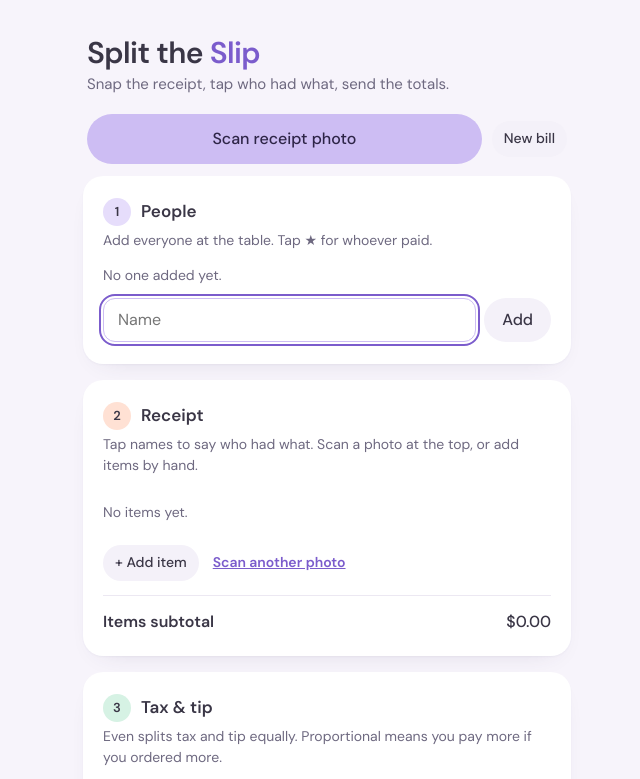
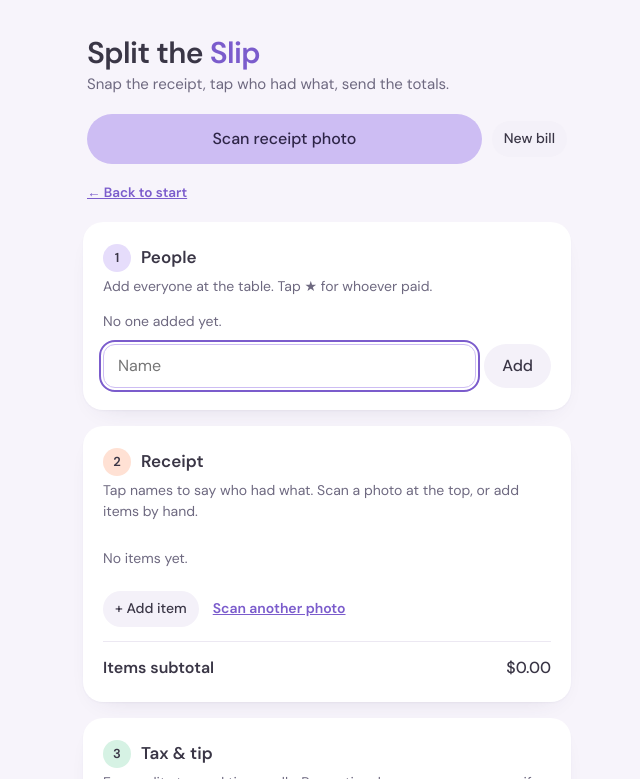
Before and after one commit to kaitlinmae/SplitTheSlip, a plain HTML site: page index.html in a window 1280 px wide. Both pictures are taken after a click on the button "or type it in". Shown: the top 779 px of the page, without its empty margins (313-953 px from the left). Drawn offline with Linux system fonts and the light colour scheme.

Commit message:
Add "Back to start" link from the example or a blank bill
Owner feedback: after "See an example" there was no way back to the
first screen. The link shows until the visitor starts a bill of their own.

Co-Authored-By: Claude Opus 5.5 <noreply@anthropic.com>
Claude-Session: https://claude.ai/code/session_013js1HUa1Nxr7oFCpvBc5in

```diff
--- a/index.html
+++ b/index.html
@@ -151,6 +151,8 @@ label.linkbtn{display:inline-flex;align-items:center;font-size:14px}
 .w-scan{width:100%;justify-content:center;min-height:54px;font-size:17px;gap:8px}
 .w-trust{margin:12px 0 0;color:var(--quiet);font-size:13px}
 .linkbtn.quiet{color:var(--quiet);font-weight:500}
+.startnote{display:flex;flex-wrap:wrap;align-items:center;gap:4px 12px}
+.startnote .linkbtn{padding:0;font-size:13.5px}
 .everyone{border:1.5px dashed var(--accent)!important;background:transparent!important;color:var(--accent-text)!important}
 .everyone[aria-pressed=true]{background:var(--accent-text)!important;border-style:solid!important;color:var(--chip-on-ink)!important}
 body.has-bar .wrap{padding-bottom:132px}
@@ -211,7 +213,7 @@ textarea.fallback{width:100%;min-height:120px;margin-top:8px;font:13px "IBM Plex
  <p class="status topstatus" id="scanStatus" aria-live="polite"></p>
  <div class="choice" id="scanChoice" role="group" aria-label="Add or replace scanned items" hidden></div>
  <p class="undo" id="undoBar" role="status" hidden><span id="undoMsg">Bill cleared.</span> <button type="button" class="linkbtn" id="undoBtn">Undo</button></p>
- <p class="sample" id="sampleNote">Showing a sample dinner. Tap “New bill” to start your own.</p>
+ <p class="sample startnote" id="sampleNote"><button type="button" class="linkbtn" id="backStart">← Back to start</button><span id="sampleText">Showing a sample dinner. Tap “New bill” to start your own.</span></p>
 
  <section class="slip" aria-labelledby="h-people">
   <h2 id="h-people"><span class="n">1</span>People</h2>
@@ -420,7 +422,8 @@ function renderTotals(){
     $('oweMain').textContent = shown.length ? shown.map(x=>`${x.name} ${money(x.total)}`).join(' · ') : 'Add someone to split with';
     $('oweSub').textContent = nU ? `${nU} item${nU>1?'s':''} not assigned yet` : payer ? `${payer.name} paid · updates as you tap` : 'Tap ★ to mark who paid';
   }
-  $('sampleNote').hidden = !S.sample;
+  // "Back to start" shows until the visitor starts a bill of their own (example, or a blank bill)
+  $('sampleNote').hidden = !isFresh(S); $('sampleText').hidden = !S.sample;
 }
 function renderAll(){ renderItems(); fitAllNames(); renderPeople(); renderSettings(); renderTotals(); save(); }
 const touch = () => { if(S.sample){ S.sample=false; } };
@@ -471,6 +474,7 @@ function showWelcome(){ $('welcome').hidden=false; $('app').hidden=true; $('oweb
 function hideWelcome(){ if($('welcome').hidden) return; $('welcome').hidden=true; $('app').hidden=false; renderAll(); window.scrollTo(0,0); }
 $('wType').addEventListener('click', ()=>{ S = BLANK(); hideWelcome(); $('personName').focus(); });
 $('wExample').addEventListener('click', ()=>{ S = SAMPLE(); hideWelcome(); });
+$('backStart').addEventListener('click', ()=>{ S = BLANK(); save(); hideUndo(); status(''); $('scanCheer').hidden = true; $('scanChoice').hidden = true; showWelcome(); window.scrollTo(0,0); });
 
 // ---- send sheet ----
 let lastFocus = null;
```
Also changed, not shown: 1 other file.
